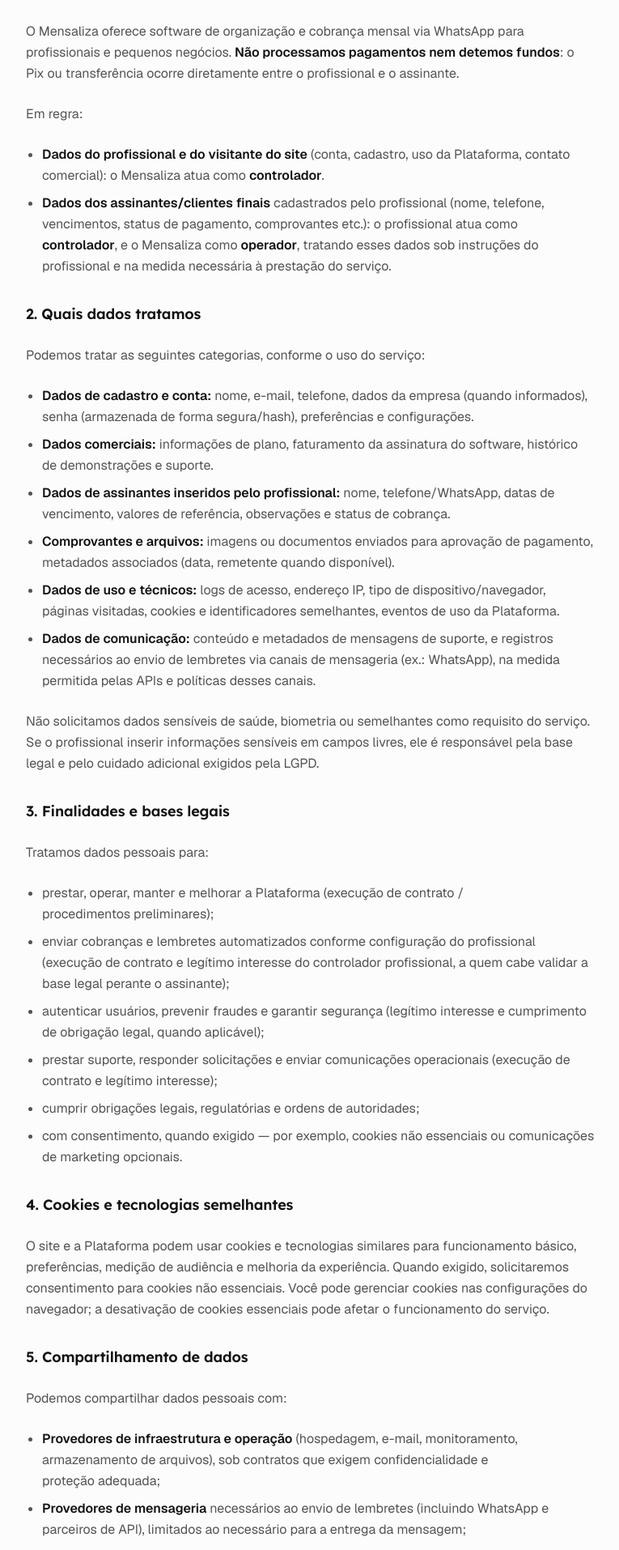
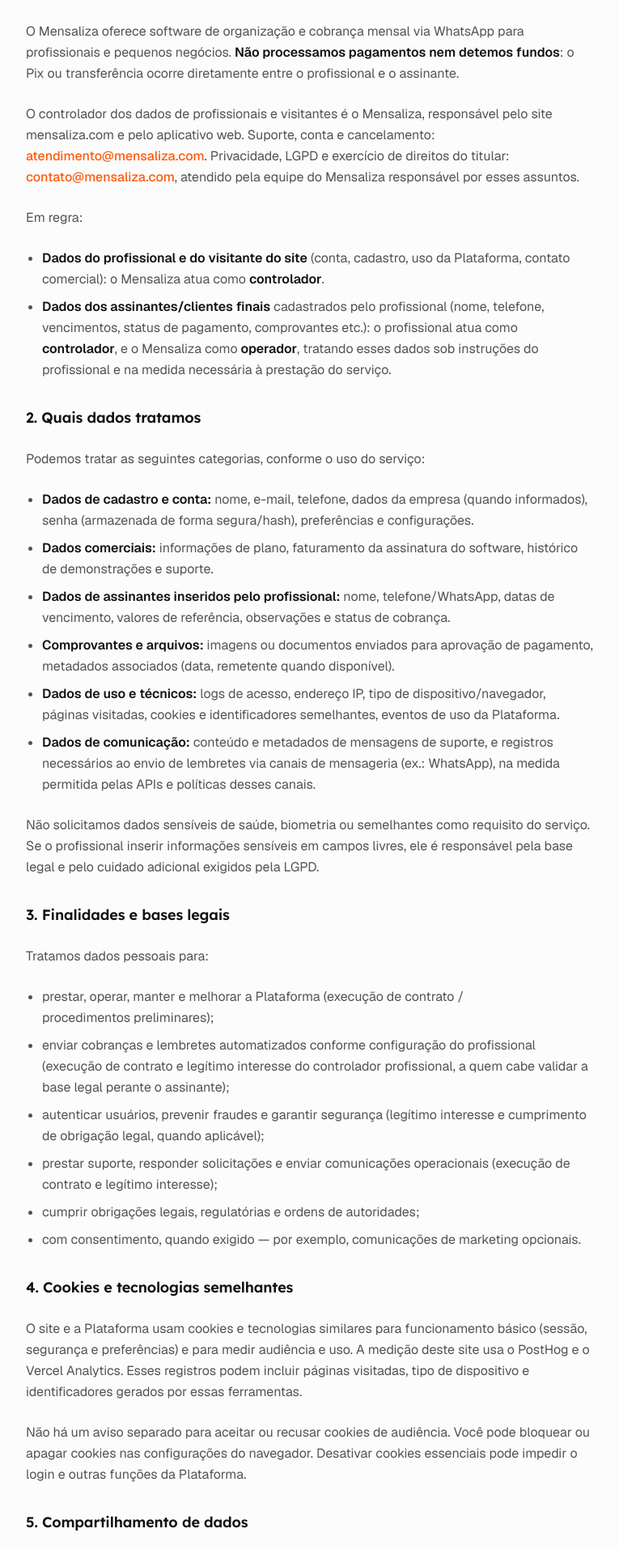
Before and after one commit to mensaliza/mensaliza_landing, a Next.js app: page /politicas-de-privacidade in a window 1280 px wide. Shown: the part 546-2460 px from the top of the page at 81% size, without its empty margins (256-1021 px from the left). Built offline with nearby package versions, Linux system fonts and the light colour scheme; no server answers.

Commit message:
feat: add emails of contact and support

```diff
--- a/src/app/api/demo-request/route.ts
+++ b/src/app/api/demo-request/route.ts
@@ -8,7 +8,7 @@
   flushPostHog,
   getDistinctIdFromRequest,
 } from "@/lib/posthog-server";
-import { CONTACT_EMAIL } from "@/lib/site-urls";
+import { SUPPORT_EMAIL } from "@/lib/site-urls";
 
 export const runtime = "nodejs";
 
@@ -120,7 +120,7 @@
 
   const from =
     process.env.RESEND_FROM_EMAIL?.trim() || "Mensaliza <onboarding@resend.dev>";
-  const to = CONTACT_EMAIL;
+  const to = SUPPORT_EMAIL;
   const subscribersLabel = tierLabel(subscribers);
   const subject = `Pedido de demonstração — ${name}`;
 
--- a/src/app/politicas-de-privacidade/page.tsx
+++ b/src/app/politicas-de-privacidade/page.tsx
@@ -4,7 +4,7 @@
 import { SiteFooter } from "@/components/landing/site-footer";
 import { SiteHeader } from "@/components/landing/site-header";
 import { JsonLd } from "@/components/seo/json-ld";
-import { CONTACT_EMAIL } from "@/lib/site-urls";
+import { LEGAL_EMAIL, SUPPORT_EMAIL } from "@/lib/site-urls";
 import { buildBreadcrumbJsonLd, buildPageMetadata } from "@/lib/seo";
 
 export const metadata = buildPageMetadata({
@@ -52,6 +52,15 @@
             <strong>Não processamos pagamentos nem detemos fundos</strong>: o
             Pix ou transferência ocorre diretamente entre o profissional e o
             assinante.
+          </p>
+          <p>
+            O controlador dos dados de profissionais e visitantes é o Mensaliza,
+            responsável pelo site mensaliza.com e pelo aplicativo web. Suporte,
+            conta e cancelamento:{" "}
+            <a href={`mailto:${SUPPORT_EMAIL}`}>{SUPPORT_EMAIL}</a>. Privacidade,
+            LGPD e exercício de direitos do titular:{" "}
+            <a href={`mailto:${LEGAL_EMAIL}`}>{LEGAL_EMAIL}</a>, atendido pela
+            equipe do Mensaliza responsável por esses assuntos.
           </p>
           <p>Em regra:</p>
           <ul>
@@ -137,19 +146,24 @@
               cumprir obrigações legais, regulatórias e ordens de autoridades;
             </li>
             <li>
-              com consentimento, quando exigido — por exemplo, cookies não
-              essenciais ou comunicações de marketing opcionais.
+              com consentimento, quando exigido — por exemplo, comunicações de
+              marketing opcionais.
             </li>
           </ul>
 
           <h2>4. Cookies e tecnologias semelhantes</h2>
           <p>
-            O site e a Plataforma podem usar cookies e tecnologias similares para
-            funcionamento básico, preferências, medição de audiência e melhoria
-            da experiência. Quando exigido, solicitaremos consentimento para
-            cookies não essenciais. Você pode gerenciar cookies nas
-            configurações do navegador; a desativação de cookies essenciais pode
-            afetar o funcionamento do serviço.
+            O site e a Plataforma usam cookies e tecnologias similares para
+            funcionamento básico (sessão, segurança e preferências) e para medir
+            audiência e uso. A medição deste site usa o PostHog e o Vercel
+            Analytics. Esses registros podem incluir páginas visitadas, tipo de
+            dispositivo e identificadores gerados por essas ferramentas.
+          </p>
+          <p>
+            Não há um aviso separado para aceitar ou recusar cookies de
+            audiência. Você pode bloquear ou apagar cookies nas configurações do
+            navegador. Desativar cookies essenciais pode impedir o login e
+            outras funções da Plataforma.
           </p>
 
           <h2>5. Compartilhamento de dados</h2>
@@ -187,10 +201,12 @@
 
           <h2>6. Transferência internacional</h2>
           <p>
-            Alguns provedores podem processar dados fora do Brasil. Nesses casos,
-            adotamos salvaguardas previstas na LGPD (por exemplo, cláusulas
-            contratuais e avaliação do nível de proteção), sempre que a
-            transferência for necessária à operação do serviço.
+            Alguns provedores podem processar dados fora do Brasil. Hospedagem e
+            ferramentas de audiência, como as usadas neste site, podem tratar
+            dados inclusive nos Estados Unidos. Nesses casos, adotamos
+            salvaguardas previstas na LGPD (por exemplo, cláusulas contratuais e
+            avaliação do nível de proteção), sempre que a transferência for
+            necessária à operação do serviço.
           </p>
 
           <h2>7. Retenção</h2>
@@ -225,8 +241,13 @@
           </p>
           <p>
             <strong>Profissionais e visitantes:</strong> para exercer direitos
-            relativos aos dados que controlamos, contate{" "}
-            <a href={`mailto:${CONTACT_EMAIL}`}>{CONTACT_EMAIL}</a>.
+            relativos aos dados que controlamos, escreva para{" "}
+            <a href={`mailto:${LEGAL_EMAIL}`}>{LEGAL_EMAIL}</a>. Informe seu nome,
+            o e-mail da conta ou do contato, a descrição do pedido e, se
+            possível, um documento que confirme sua identidade. Responderemos de
+            imediato quando for possível; a declaração completa sobre o
+            tratamento, quando cabível, será enviada em até 15 dias, nos termos
+            do art. 19 da LGPD.
           </p>
           <p>
             <strong>Assinantes/clientes finais:</strong> em regra, o pedido deve
@@ -257,10 +278,15 @@
 
           <h2>12. Contato do encarregado / privacidade</h2>
           <p>
-            Para dúvidas, solicitações de titulares ou comunicações sobre
-            privacidade e proteção de dados, escreva para{" "}
-            <a href={`mailto:${CONTACT_EMAIL}`}>{CONTACT_EMAIL}</a> com o
-            assunto “Privacidade / LGPD”.
+            Privacidade, proteção de dados, pedidos de titulares e comunicações
+            da Autoridade Nacional de Proteção de Dados são recebidos pela equipe
+            do Mensaliza responsável por esses assuntos, no e-mail{" "}
+            <a href={`mailto:${LEGAL_EMAIL}`}>{LEGAL_EMAIL}</a>.
+          </p>
+          <p>
+            Dúvidas de suporte, conta, cobrança da assinatura do software ou uso
+            da Plataforma:{" "}
+            <a href={`mailto:${SUPPORT_EMAIL}`}>{SUPPORT_EMAIL}</a>.
           </p>
         </LegalPageShell>
       </main>
--- a/src/components/landing/legal-page-shell.tsx
+++ b/src/components/landing/legal-page-shell.tsx
@@ -6,11 +6,7 @@
   children: React.ReactNode;
 };
 
-export function LegalPageShell({
-  title,
-  breadcrumbLabel,
-  children,
-}: LegalPageShellProps) {
+export function LegalPageShell({ title, breadcrumbLabel, children }: LegalPageShellProps) {
   return (
     <div className="mx-auto flex w-full max-w-3xl flex-col gap-8 px-4 py-16 sm:px-6 sm:py-20 lg:px-8">
       <nav aria-label="Breadcrumb">
@@ -30,12 +26,8 @@
         </ol>
       </nav>
       <header className="flex flex-col gap-3">
-        <h1 className="text-3xl font-semibold tracking-tight text-balance sm:text-4xl">
-          {title}
-        </h1>
-        <p className="text-sm text-foreground/72">
-          Última atualização: julho de 2026
-        </p>
+        <h1 className="text-3xl font-semibold tracking-tight text-balance sm:text-4xl">{title}</h1>
+        <p className="text-sm text-foreground/72">Última atualização: 05 de outubro de 2026</p>
       </header>
       <div className="flex flex-col gap-6 text-base leading-relaxed text-foreground/72 [&_a]:font-medium [&_a]:text-primary hover:[&_a]:text-foreground [&_a]:underline-offset-4 hover:[&_a]:underline [&_h2]:mt-2 [&_h2]:text-lg [&_h2]:font-semibold [&_h2]:tracking-[-0.01em] [&_h2]:text-foreground [&_h2]:text-balance [&_li]:text-pretty [&_ol]:flex [&_ol]:list-decimal [&_ol]:flex-col [&_ol]:gap-2 [&_ol]:pl-5 [&_p]:text-pretty [&_strong]:font-semibold [&_strong]:text-foreground [&_ul]:flex [&_ul]:list-disc [&_ul]:flex-col [&_ul]:gap-2 [&_ul]:pl-5">
         {children}
--- a/src/lib/landing-content.ts
+++ b/src/lib/landing-content.ts
@@ -1,6 +1,7 @@
 export {
   APP_URL,
-  CONTACT_EMAIL,
+  LEGAL_EMAIL,
+  SUPPORT_EMAIL,
   getAppLinkProps,
   getDemoHref,
   getDemoLinkProps,
@@ -366,12 +367,12 @@
   {
     question: "Meus dados e os dos meus clientes estão seguros?",
     answer:
-      "Sim. Seus dados e os de seus assinantes são armazenados com segurança e não são compartilhados com terceiros.",
+      "Sim. Seus dados e os de seus assinantes são armazenados com medidas de segurança. O que tratamos, e com quem compartilhamos, está descrito na Política de privacidade.",
   },
   {
     question: "Posso cancelar quando quiser?",
     answer:
-      "Sim. Sem fidelidade, sem multa. Você cancela quando quiser pelo painel ou entrando em contato.",
+      "Sim. Sem fidelidade, sem multa. Você cancela quando quiser pelo painel ou pelo e-mail atendimento@mensaliza.com.",
   },
   {
     question: "Como começo?",
--- a/src/lib/site-urls.ts
+++ b/src/lib/site-urls.ts
@@ -4,10 +4,11 @@
 
 export const APP_URL = process.env.NEXT_PUBLIC_APP_URL?.trim() ?? "";
 
-/** Inbox for demo requests and commercial contact (until contato@ is live). */
-export const CONTACT_EMAIL =
-  process.env.NEXT_PUBLIC_CONTACT_EMAIL?.trim() ||
-  "mensaliza.app@gmail.com";
+/** Customer support, account, cancellation, and demo requests. */
+export const SUPPORT_EMAIL = "atendimento@mensaliza.com";
+
+/** Legal notices, LGPD, data-subject rights, and the privacy team channel. */
+export const LEGAL_EMAIL = "contato@mensaliza.com";
 
 const DEFAULT_APP_ORIGIN = "https://app.mensaliza.com";
 
```
Also changed, not shown: src/app/termos-de-uso/page.tsx (+28 -11 lines), src/components/landing/site-footer.tsx (+22 -2 lines), 1 other file (tests, documents, lock files or other folders).
